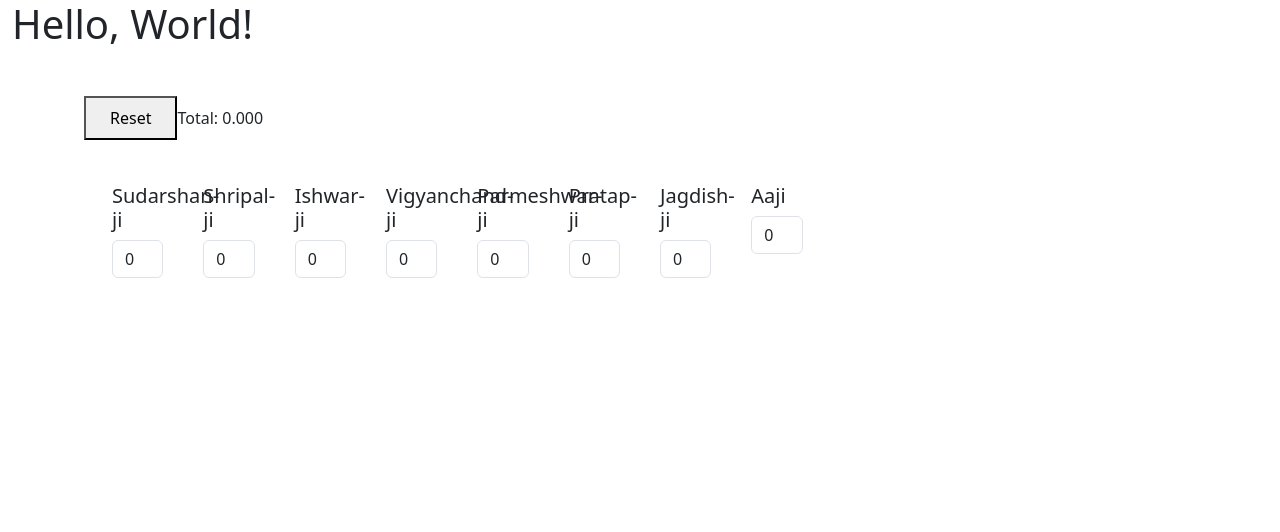
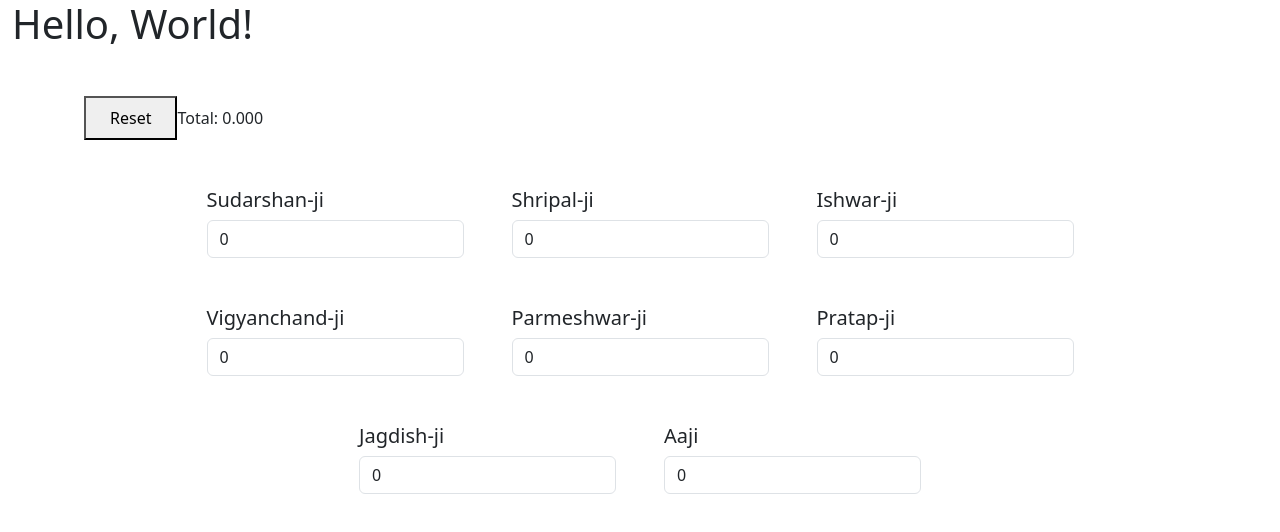
Before and after one commit to zarir-engineer/partition-tree-app, a Next.js app: page / in a window 1280 px wide. Shown: the top 532 px of the page. Built offline with nearby package versions, Linux system fonts and the light colour scheme.

Commit message:
Update CloudSpinnerGrid.tsx

```diff
--- a/components/CloudSpinnerGrid.tsx
+++ b/components/CloudSpinnerGrid.tsx
@@ -58,9 +58,9 @@ const CloudSpinnerGrid = () => {
               <span className="text-lg font-bold">Total: {total}</span>
             </div>
             <div className="container-fluid">
-              <div className="row g-2">
+              <div className="d-flex flex-wrap justify-content-center">
                 {names.map((name, index) => (
-                  <div key={index} className="col-3 col-md-2 col-lg-1 p-1">
+                  <div key={index} className="spinner-container d-flex flex-column align-items-center m-2">
                     <CloudSpinner
                       name={name}
                       value={values[index]}
```
